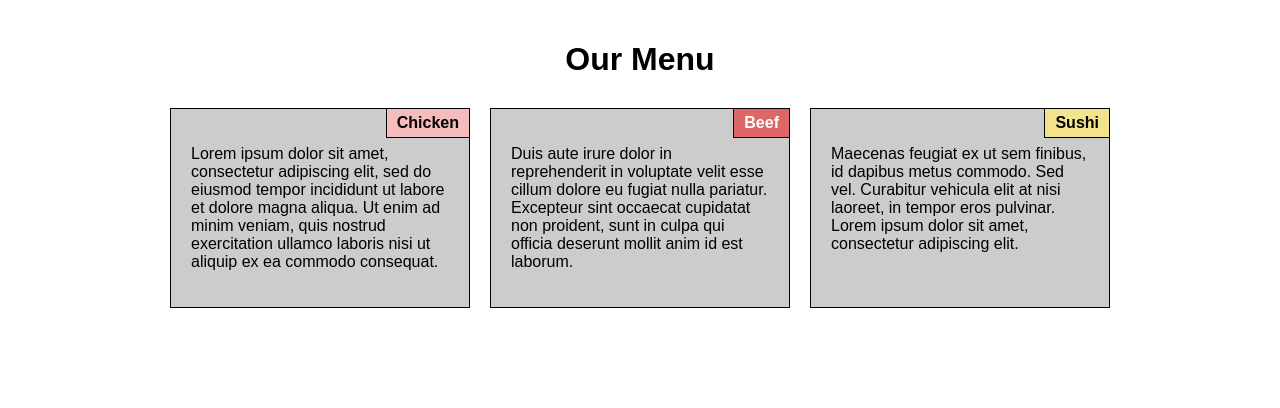
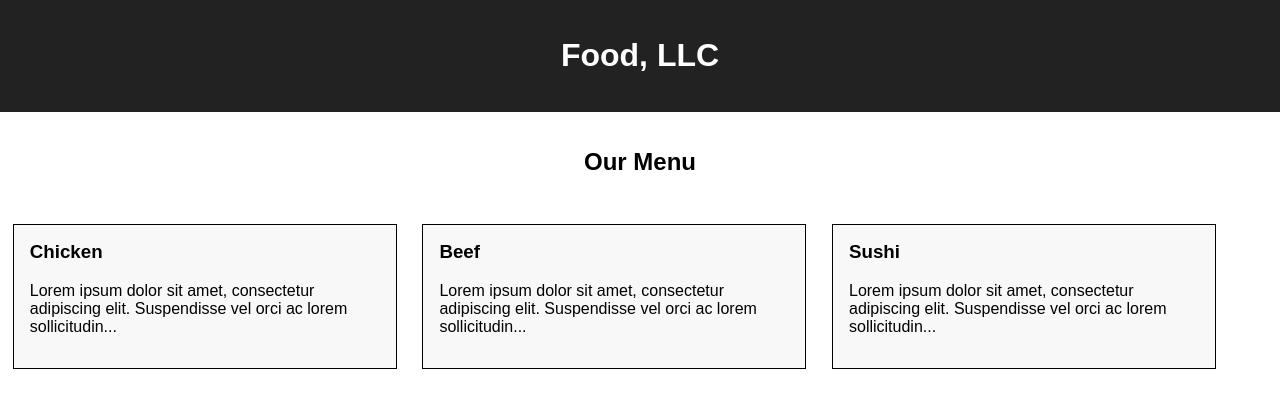
Before and after one commit to Raphael-Testing/coursera-test, a plain HTML site: page docs/index.html in a window 1280 px wide. Drawn offline with Linux system fonts and the light colour scheme.

Commit message:
assignment No. 3

```diff
--- a/docs/css/styles.css
+++ b/docs/css/styles.css
@@ -1,75 +1,60 @@
+* {
+  box-sizing: border-box;
+}
+
 body {
   font-family: Arial, sans-serif;
   margin: 0;
-  padding: 20px;
-  background: #fff;
+  padding: 0;
 }
 
-h1 {
+header {
+  background-color: #222;
+  color: white;
+  padding: 1rem;
   text-align: center;
-  margin-bottom: 30px;
 }
 
-.container {
-  display: flex;
-  flex-wrap: wrap;
-  gap: 20px;
-  justify-content: center;
+.section-title {
+  text-align: center;
+  padding: 1rem;
 }
 
-.card {
-  background: #ccc;
-  padding: 20px;
-  border: 1px solid #000;
-  position: relative;
-  flex: 1 1 300px;
-  max-width: 300px;
-  box-sizing: border-box;
+.menu-item {
+  border: 1px solid black;
+  margin: 1%;
+  padding: 1rem;
+  background-color: #f8f8f8;
 }
 
-/* Header tab styling */
-.card-header {
-  position: absolute;
-  top: 0;
-  right: 0;
-  padding: 5px 10px;
-  font-weight: bold;
-  border-left: 1px solid #000;
-  border-bottom: 1px solid #000;
-  background-color: lightgray;
+.menu-item h3 {
+  margin-top: 0;
 }
 
-/* Specific tab colors */
-.chicken .card-header {
-  background-color: #f4bcbc;
-}
-
-.beef .card-header {
-  background-color: #d66;
-  color: white;
-}
-
-.sushi .card-header {
-  background-color: #f3e38d;
-}
-
-/* Tablet view: 768px - 991px */
-@media (min-width: 768px) and (max-width: 991px) {
-  .card {
-    flex: 0 0 44%;
-    max-width: 44%;
-  }
-
-  .card:nth-child(3) {
-    flex-basis: 100%;
-    max-width: 100%;
+/* Desktop: 3 columns */
+@media (min-width: 992px) {
+  .menu-item {
+    float: left;
+    width: 30%;
   }
 }
 
-/* Mobile view: <= 767px */
-@media (max-width: 767px) {
-  .card {
-    flex-basis: 100%;
-    max-width: 100%;
+/* Tablet: 2 columns */
+@media (min-width: 768px) and (max-width: 991px) {
+  .menu-item {
+    float: left;
+    width: 47%;
+  }
+
+  .menu-item:nth-child(3) {
+    clear: both;
+    width: 100%;
   }
 }
+
+/* Mobile: 1 column */
+@media (max-width: 767px) {
+  .menu-item {
+    width: 100%;
+  }
+}
--- a/docs/index.html
+++ b/docs/index.html
@@ -1,33 +1,29 @@
 <!DOCTYPE html>
 <html lang="en">
-
-<!-- below is the HEAD section -->
-
 <head>
   <meta charset="UTF-8">
-    <meta name="viewport" content="width=device-width, initial-scale=1.0">
-    <title>Module 2 Coding Assignment</title>
+  <title>Our Menu</title>
+  <meta name="viewport" content="width=device-width, initial-scale=1">
   <link rel="stylesheet" href="css/styles.css">
 </head>
-
-<!-- below is the BODY section -->
-
 <body>
-    <h1>Our Menu</h1>
-    <div class="container">
-      <div class="card chicken">
-        <div class="card-header">Chicken</div>
-        <p>Lorem ipsum dolor sit amet, consectetur adipiscing elit, sed do eiusmod tempor incididunt ut labore et dolore magna aliqua. Ut enim ad minim veniam, quis nostrud exercitation ullamco laboris nisi ut aliquip ex ea commodo consequat.</p>
-      </div>
-      <div class="card beef">
-        <div class="card-header">Beef</div>
-        <p>Duis aute irure dolor in reprehenderit in voluptate velit esse cillum dolore eu fugiat nulla pariatur. Excepteur sint occaecat cupidatat non proident, sunt in culpa qui officia deserunt mollit anim id est laborum.</p>
-      </div>
-      <div class="card sushi">
-        <div class="card-header">Sushi</div>
-        <p>Maecenas feugiat ex ut sem finibus, id dapibus metus commodo. Sed vel. Curabitur vehicula elit at nisi laoreet, in tempor eros pulvinar. Lorem ipsum dolor sit amet, consectetur adipiscing elit.</p>
-      </div>
-    </div>
+  <header>
+    <h1>Food, LLC</h1>
+  </header>
+  <section class="section-title">
+    <h2>Our Menu</h2>
+  </section>
+  <section class="menu-item chicken">
+    <h3>Chicken</h3>
+    <p>Lorem ipsum dolor sit amet, consectetur adipiscing elit. Suspendisse vel orci ac lorem sollicitudin...</p>
+  </section>
+  <section class="menu-item beef">
+    <h3>Beef</h3>
+    <p>Lorem ipsum dolor sit amet, consectetur adipiscing elit. Suspendisse vel orci ac lorem sollicitudin...</p>
+  </section>
+  <section class="menu-item sushi">
+    <h3>Sushi</h3>
+    <p>Lorem ipsum dolor sit amet, consectetur adipiscing elit. Suspendisse vel orci ac lorem sollicitudin...</p>
+  </section>
 </body>
-
 </html>
```
Also changed, not shown: 2 other files. Lines whose indentation alone changed are shown as unchanged.
